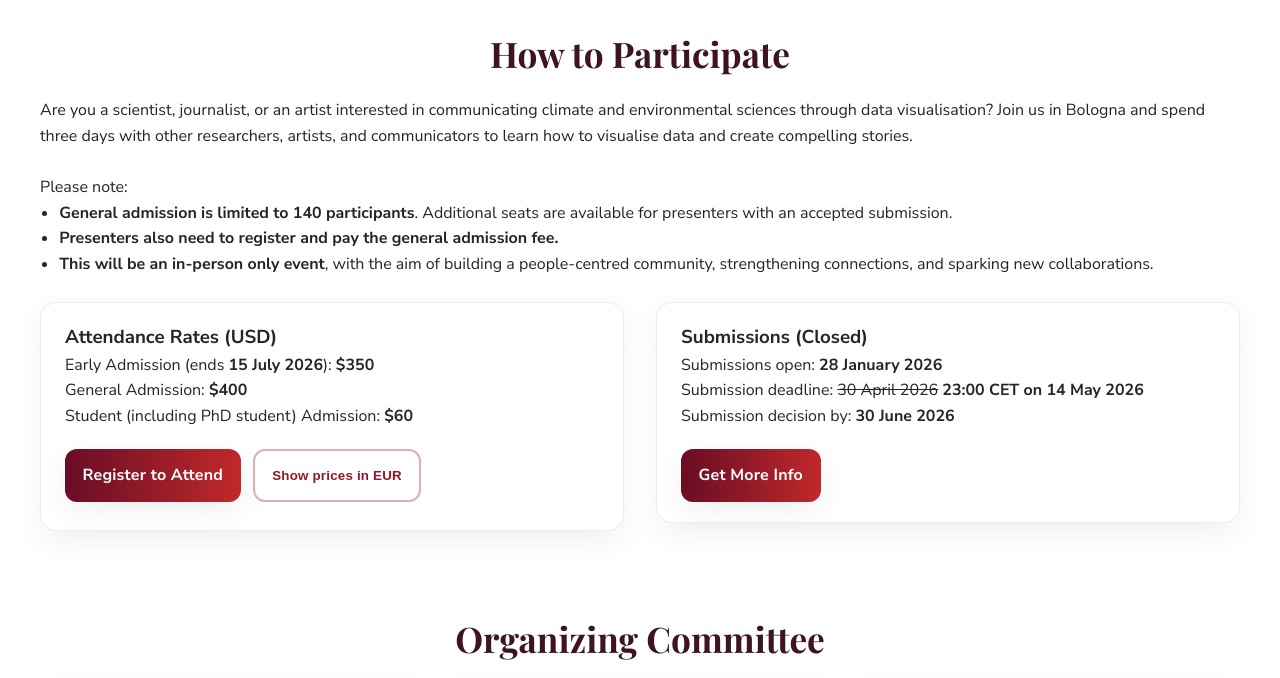
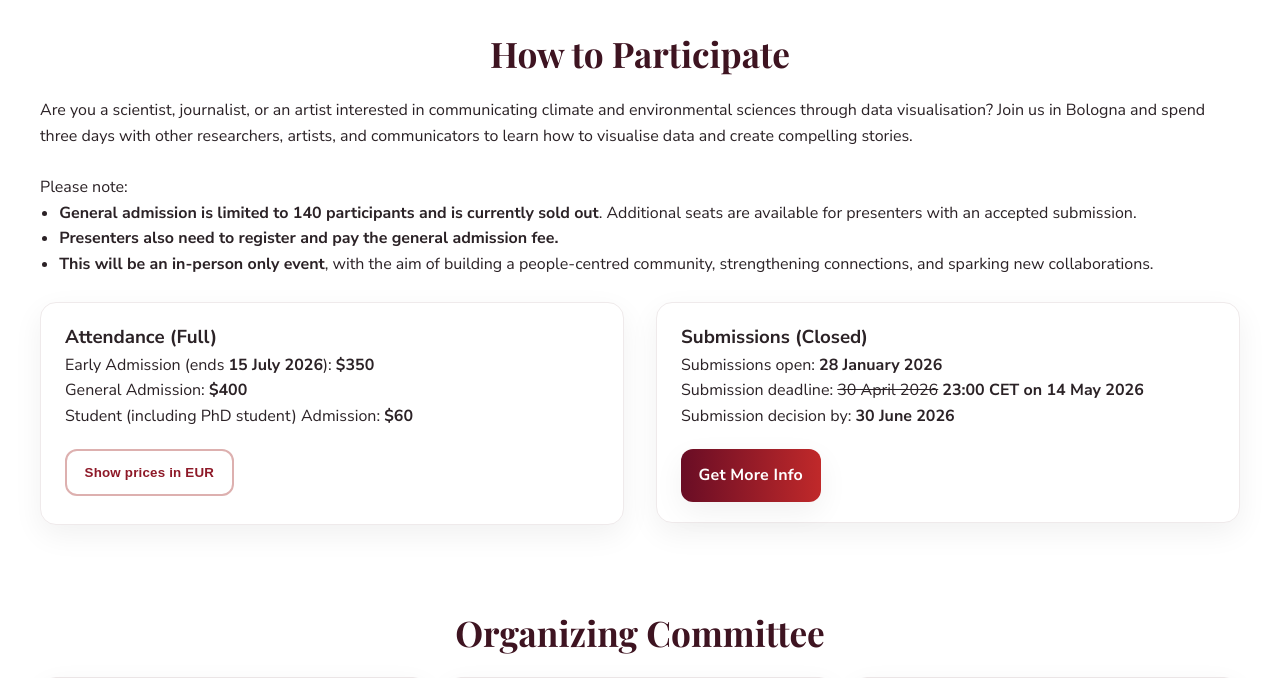
Before and after one commit to mastrong/climateconf, a Django app: page / in a window 1280 px wide. Shown: the part 2280-2958 px from the top of the page. Run offline with Django 5.2, Linux system fonts and the light colour scheme.

Commit message:
registration full

```diff
--- a/templates/base.html
+++ b/templates/base.html
@@ -57,7 +57,7 @@
           <a href="/privacy">Privacy Policy</a>
         </div>
       </div>
-      <a class="link" href="https://events.miami.edu/event/visualising-climate-2026-italy">Register</a>
+{#      <a class="link" href="#">Register</a>#}
       <a class="link" href="/submissions">Submissions</a>
       <a class="link" href="/venue">Venue</a>
       <a class="link" href="/contact">Contact</a>
--- a/templates/index.html
+++ b/templates/index.html
@@ -12,7 +12,6 @@
         changing planet and support informed decision-making in the face of climate challenges.
       </p>
       <div class="cta-row">
-        <a class="btn btn-primary" href="https://events.miami.edu/event/visualising-climate-2026-italy/" target="_blank">Register</a>
         <a class="btn btn-outline" href="/submissions">Call for Submissions</a>
       </div>
     </div>
@@ -431,7 +430,7 @@
       </p>
       <ul>
         <li>
-          <strong>General admission is limited to 140 participants</strong>.
+          <strong>General admission is limited to 140 participants and is currently sold out</strong>.
           Additional seats are available for presenters with an accepted submission.
         </li>
         <li><strong>Presenters also need to register and pay the general admission fee.</strong></li>
@@ -444,7 +443,7 @@
 
       <div class="registration-grid">
         <div class="registration-column">
-          <h3>Attendance Rates (USD)</h3>
+          <h3>Attendance (Full)</h3>
 
           <p>
             Early Admission (ends <b>15 July 2026</b>):
@@ -466,12 +465,6 @@
 
 
           <div class="cta-row" style="display:flex;gap:.75rem;margin-top:1.25rem;flex-wrap:wrap;">
-            <a
-                class="btn btn-primary"
-                href="https://events.miami.edu/event/visualising-climate-2026-italy"
-            >
-              Register to Attend
-            </a>
 
             <button
                 id="toggleCurrency"
--- a/templates/info.html
+++ b/templates/info.html
@@ -39,7 +39,7 @@
                 The conference fees are at the amount of: 400 USD (general admission), 60 USD (student admission)
               </li>
               <li>
-                Early registration rates apply for registrations and payment until 15 July 2026, please see <a href="https://events.miami.edu/event/visualising-climate-2026-italy">here</a>.
+                Early registration rates apply for registrations and payment until 15 July 2026.
               </li>
               <li>
                 Standard registration rates apply after the early registration deadline until
```
